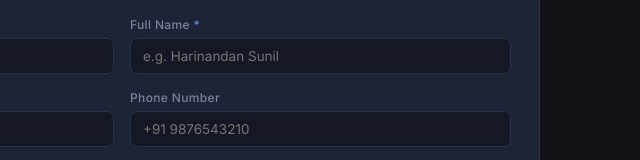
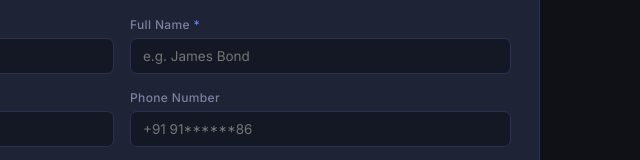
Before and after one commit to NavajyothPKrishna/TripLedger, a plain HTML site: page index.html in a window 1280 px wide. Shown: the part 257-417 px from the top of the page, 548-1188 px from the left. Drawn offline with Linux system fonts and the light colour scheme.

Commit message:
edited index

```diff
--- a/index.html
+++ b/index.html
@@ -62,7 +62,7 @@
           </div>
           <div class="field">
             <label>Full Name <span class="req">*</span></label>
-            <input type="text" placeholder="e.g. Harinandan Sunil" id="u-name">
+            <input type="text" placeholder="e.g. James Bond" id="u-name">
           </div>
           <div class="field">
             <label>Email Address <span class="req">*</span></label>
@@ -70,7 +70,7 @@
           </div>
           <div class="field">
             <label>Phone Number</label>
-            <input type="tel" placeholder="+91 9876543210" id="u-phone">
+            <input type="tel" placeholder="+91 91******86" id="u-phone">
           </div>
           <div class="field">
             <label>Password Hash <span class="req">*</span></label>
```
